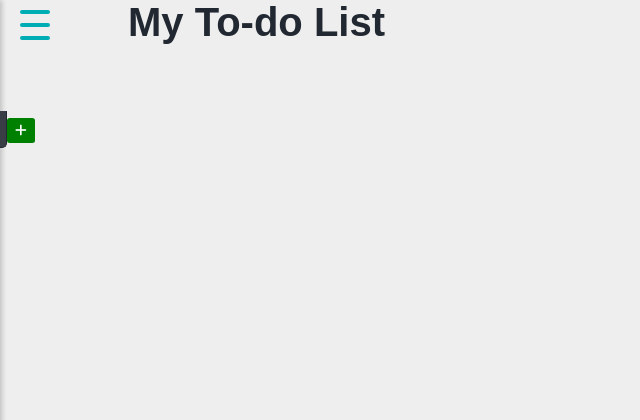
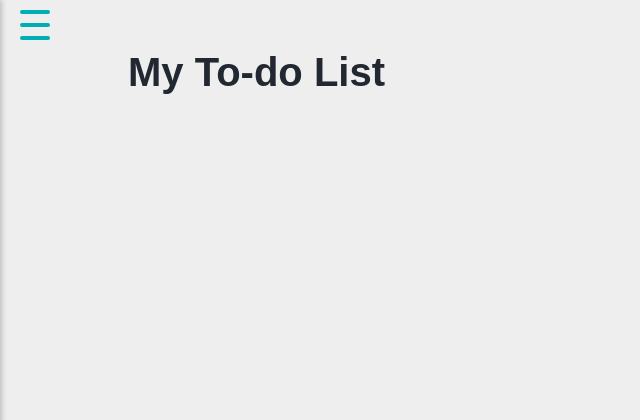
Before and after one commit to Kianmhz/Todo-list, a PHP site: page /main.html in a window 1280 px wide. Shown: the top 420 px of the page, without its empty margins (0-640 px from the left). Run offline with PHP 8.4, Linux system fonts and the light colour scheme; some libraries are stand-ins or nearby versions.

Commit message:
Add margin-top to body and date input to task input

```diff
--- a/main.css
+++ b/main.css
@@ -15,6 +15,7 @@ body {
     font-family: 'Open-sans', sans-serif;
     background: var(--primary-color);
     overflow: hidden;
+    margin-top: 50px;
 }
 
 .container {
@@ -114,6 +115,10 @@ body {
     position: relative;
     color: var(--tertiary-color);
     cursor: pointer;
+}
+
+.todo-date {
+    color: #ccc;
 }
 
 .todo-text::before {
@@ -261,29 +266,17 @@ body {
 }
 
 /* Add Task input */
-.task-add {
-    display: none;
+#taskInput,
+#date {
     width: 100%;
-    height: auto;
-    display: flex;
-    justify-content: space-between;
-    align-items: center;
-}
-
-#taskInput {
-    position: relative;
-    top: -1px;
     padding: 10px;
-    margin-right: 0px;
     border: 1px solid var(--quaternary-color);
-    border-top: 1px solid var(--tertiary-color);  /* To hide border of "Add a Task" and create smooth tranistion */
-    border-bottom-right-radius: 5px;
     outline: none;
-    z-index: 100;
     background-color: var(--tertiary-color);
 }
 
-#taskInput::placeholder {
+#taskInput::placeholder,
+#date {
     color: var(--secondary-color);
 }
 
@@ -292,11 +285,11 @@ body {
 }
 
 #addTaskButton {
+    width: 100%;
     background-color: green;
     border: none;
     color: white;
-    padding: 5px 8px;
-    border-radius: 10%;
+    padding: 8px;
     cursor: pointer;
     outline: none;
     transition: background-color 0.3s;
--- a/main.html
+++ b/main.html
@@ -22,6 +22,7 @@
             <li class="add">Add a task</li>
             <div class="task-add">
                 <input type="text" placeholder="Enter your task" id="taskInput">
+                <input type="date" id="date">
                 <button id="addTaskButton"><i class="fa-solid fa-plus"></i></button>
             </div>
             <li class="edit">Edit a task</li>
--- a/script.js
+++ b/script.js
@@ -41,7 +41,7 @@ document.querySelector('.hamburger-menu').addEventListener('click', function() {
     }
 });
 
-// Event listener for add task button click
+// Event listener for sidebar add task button click
 document.querySelector('.add').addEventListener('click', function() {
     let addTask = document.querySelector('.task-add');
     // Toggle the display of the add task input
@@ -52,7 +52,7 @@ document.querySelector('.add').addEventListener('click', function() {
     }
 });
 
-// Event listener for delete button click
+// Event listener for sidebar delete button click
 document.querySelector('.delete').addEventListener('click', function() {
     let removeTasks = document.querySelectorAll('.deleteTaskBtn');
     // Toggle the display of delete buttons for each task
@@ -65,7 +65,7 @@ document.querySelector('.delete').addEventListener('click', function() {
     }
 });
 
-// Event listener for edit button click
+// Event listener for sidebar edit button click
 document.querySelector('.edit').addEventListener('click', function() {
     let editTasks = document.querySelectorAll('.editTaskBtn');
     // Toggle the display of edit buttons for each task
@@ -85,6 +85,7 @@ let taskIdCounter = 1;
 document.addEventListener('DOMContentLoaded', function() {
     // Select add task button and input field
     const addTaskButton = document.getElementById('addTaskButton');
+    const dateInput = document.getElementById('date');
     const taskInput = document.getElementById('taskInput');
 
     // Event listener for the add task button
@@ -93,9 +94,10 @@ document.addEventListener('DOMContentLoaded', function() {
         // Check if task input is not empty
         if (taskValue) {
             // Add task and increment ID counter
-            addTask(taskValue, false, taskIdCounter++);
+            addTask(taskValue, dateInput.value, false, taskIdCounter++);
             // Reset input field
             taskInput.value = '';
+            dateInput.value = '';
         } else {
             alert('Please enter a valid task!');
         }
@@ -106,7 +108,7 @@ document.addEventListener('DOMContentLoaded', function() {
 });
 
 // Function to add a new task to the list
-function addTask(text, isChecked = false, id, isPriority = false) {
+function addTask(text, date , isChecked = false, id, isPriority = false) {
     const todoList = document.querySelector('.todo-list .container');
     const taskPriorityClass = isPriority ? ' priority-task' : '';
     // Create HTML string for the new task
@@ -121,6 +123,7 @@ function addTask(text, isChecked = false, id, isPriority = false) {
                 <span class="bottom"></span>
             </div>
             <label class="todo-text" for="todo-${id}">${text}</label>
+            <small class="todo-date">${date}</small>
             <div class="editTaskBtn" style="display:none; color:lightblue; cursor:pointer;"><i class="fa-regular fa-pen-to-square"></i></div>
             <div class="deleteTaskBtn" style="display:none; color:red; cursor:pointer;"><i class="fa-regular fa-trash-can"></i></div>
             <div class="priority"><i class="fa${isPriority ? '-solid' : '-regular'} fa-star fa-lg"></i></div>
@@ -162,7 +165,7 @@ function addTask(text, isChecked = false, id, isPriority = false) {
     const editButton = newTask.querySelector('.editTaskBtn');
     editButton.addEventListener('click', function() {
         // Replace label with input field for editing
-        const label = this.previousElementSibling;
+        const label = this.parentNode.querySelector('.todo-text');
         const oldValue = label.textContent;
         const input = document.createElement('input');
         input.type = 'text';
@@ -208,9 +211,11 @@ function saveTasks() {
     // Iterate over tasks and create an array of task data
     tasks.forEach(task => {
         const text = task.querySelector('.todo-text').textContent;
+        const date = task.querySelector('.todo-date').textContent;
         const isChecked = task.querySelector('.todo-state').checked;
         const isPriority = task.querySelector('.priority i').classList.contains('fa-solid');
-        tasksData.push({ text, isChecked, isPriority });
+        console.log({ text, date , isChecked, isPriority })
+        tasksData.push({ text, date , isChecked, isPriority });
     });
 
     // Save tasks array to local storage
@@ -224,7 +229,7 @@ function loadTasks() {
     // Iterate over tasks data and add each task to DOM
     if (tasksData) {
         tasksData.forEach(taskData => {
-            addTask(taskData.text, taskData.isChecked, taskIdCounter++, taskData.isPriority);
+            addTask(taskData.text,taskData.date, taskData.isChecked, taskIdCounter++, taskData.isPriority);
         });
     }
 }
```
